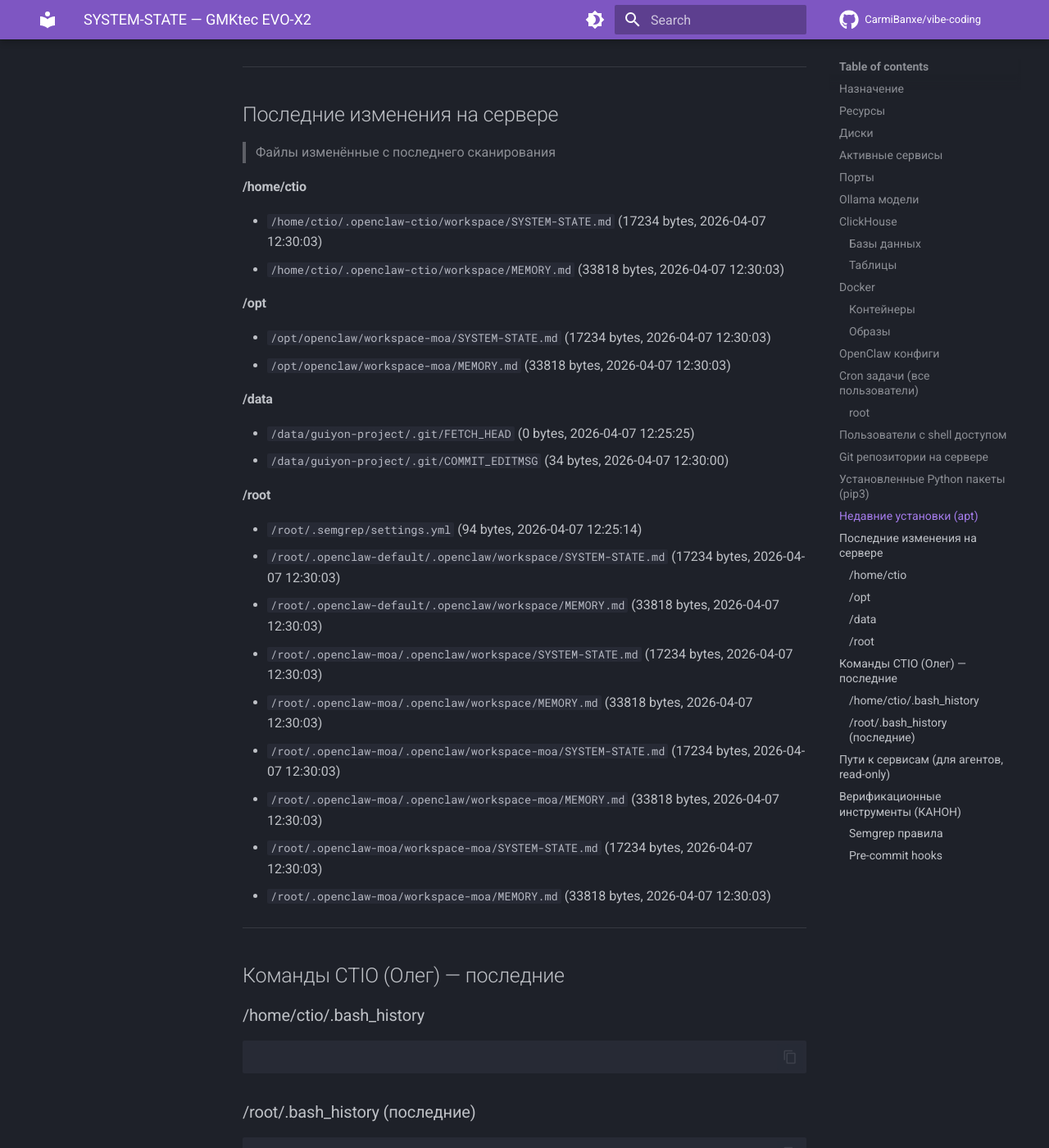
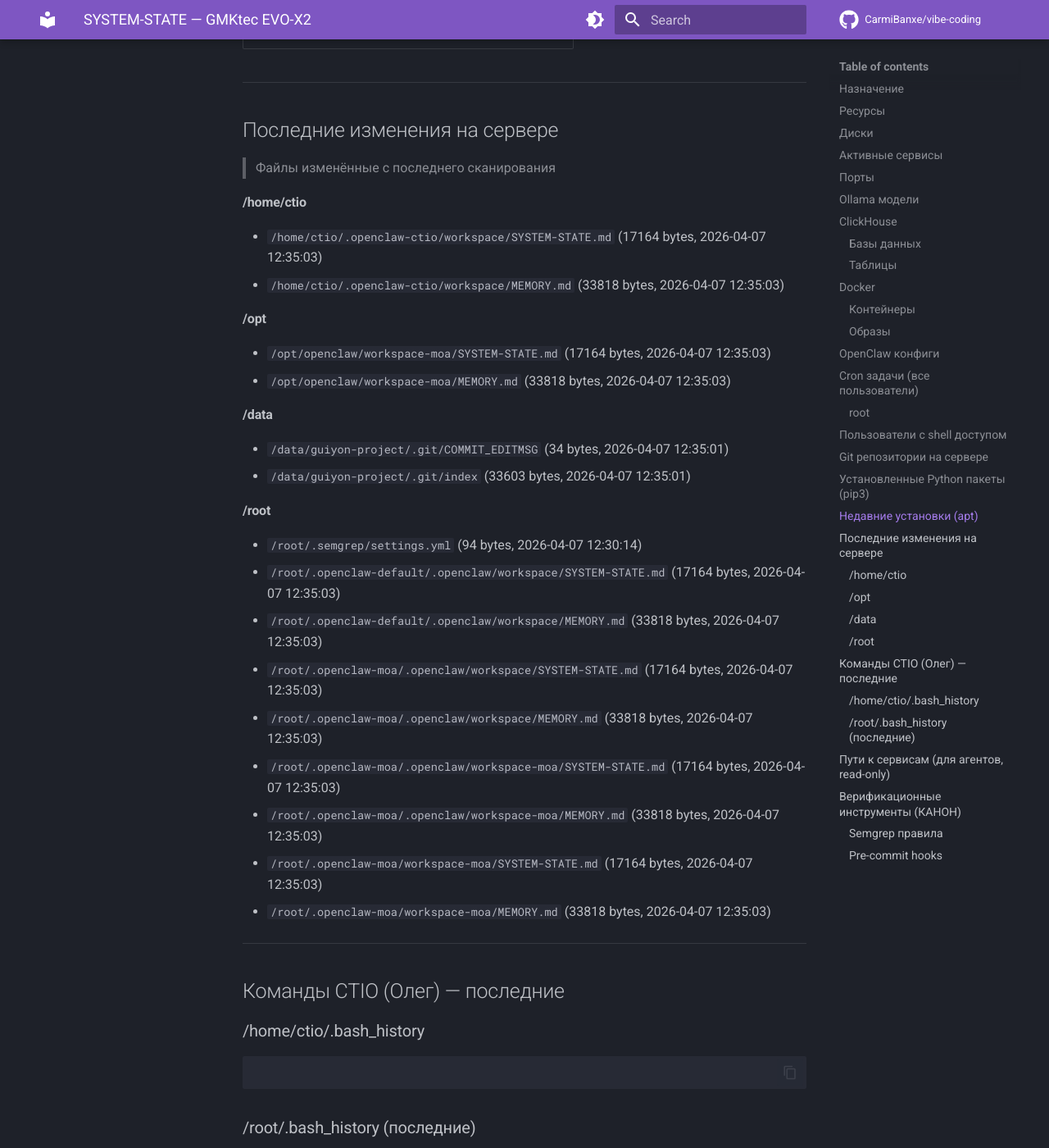
Before and after one commit to CarmiBanxe/vibe-coding, an MkDocs documentation site: the page built from docs/SYSTEM-STATE.md, in a window 1280 px wide and 1400 px high, scrolled down 14063 px. Shown: the whole window at 82% size. Built offline with MkDocs 1.6.1 and Material for MkDocs 9.7.7, drawn with Linux system fonts in a browser that asks for light colours; comment, search, counter and statistics services are not loaded; some of the changed text lies outside the part shown.

Commit message:
auto: SYSTEM-STATE v2 update (2026-04-07 12:35 CEST)

```diff
--- a/docs/SYSTEM-STATE.md
+++ b/docs/SYSTEM-STATE.md
@@ -1,6 +1,6 @@
 # SYSTEM-STATE — GMKtec EVO-X2
 > Автоматически обновляется каждые 5 минут
-> Последнее сканирование: 2026-04-07 12:30 CEST
+> Последнее сканирование: 2026-04-07 12:35 CEST
 > Источник: ctio-watcher.sh v2 (cron)
 
 ## Назначение
@@ -11,8 +11,8 @@
 ---
 
 ## Ресурсы
-- RAM: 12Gi / 30Gi (free: 553Mi)
-- Load: 2.25 2.30 2.41
+- RAM: 11Gi / 30Gi (free: 1.1Gi)
+- Load: 2.96 2.55 2.48
 - GPU VRAM used: 58.5 GB
 
 ## Диски
@@ -187,8 +188,8 @@
 | qwen3-banxe-v2:latest | 17.3 GB | 2026-04-03 |
 | qwen3-banxe:latest | 17.3 GB | 2026-04-02 |
 | qwen3:30b-a3b | 17.3 GB | 2026-04-02 |
+| huihui_ai/glm-4.7-flash-abliterated:latest | 17.5 GB | 2026-03-26 |
 | gurubot/gpt-oss-derestricted:20b | 14.7 GB | 2026-03-26 |
-| huihui_ai/glm-4.7-flash-abliterated:latest | 17.5 GB | 2026-03-26 |
 
 ## ClickHouse
 ### Базы данных
@@ -253,8 +254,8 @@
 | marble-src-marble-frontend:latest | 757MB |
 | marble-src-marble-backend:latest | 255MB |
 | andreysenov/firebase-tools:latest | 1.47GB |
+| <none>:<none> | 646MB |
 | jube.app:latest | 646MB |
-| <none>:<none> | 646MB |
 | mongo:8 | 950MB |
 | postgis/postgis:17-3.5 | 637MB |
 | postgres:17 | 453MB |
@@ -384,27 +385,27 @@
 
 
 #### /home/ctio
-- `/home/ctio/.openclaw-ctio/workspace/SYSTEM-STATE.md` (17234 bytes, 2026-04-07 12:30:03)
-- `/home/ctio/.openclaw-ctio/workspace/MEMORY.md` (33818 bytes, 2026-04-07 12:30:03)
+- `/home/ctio/.openclaw-ctio/workspace/SYSTEM-STATE.md` (17164 bytes, 2026-04-07 12:35:03)
+- `/home/ctio/.openclaw-ctio/workspace/MEMORY.md` (33818 bytes, 2026-04-07 12:35:03)
 
 #### /opt
-- `/opt/openclaw/workspace-moa/SYSTEM-STATE.md` (17234 bytes, 2026-04-07 12:30:03)
-- `/opt/openclaw/workspace-moa/MEMORY.md` (33818 bytes, 2026-04-07 12:30:03)
+- `/opt/openclaw/workspace-moa/SYSTEM-STATE.md` (17164 bytes, 2026-04-07 12:35:03)
+- `/opt/openclaw/workspace-moa/MEMORY.md` (33818 bytes, 2026-04-07 12:35:03)
 
 #### /data
-- `/data/guiyon-project/.git/FETCH_HEAD` (0 bytes, 2026-04-07 12:25:25)
-- `/data/guiyon-project/.git/COMMIT_EDITMSG` (34 bytes, 2026-04-07 12:30:00)
+- `/data/guiyon-project/.git/COMMIT_EDITMSG` (34 bytes, 2026-04-07 12:35:01)
+- `/data/guiyon-project/.git/index` (33603 bytes, 2026-04-07 12:35:01)
 
 #### /root
-- `/root/.semgrep/settings.yml` (94 bytes, 2026-04-07 12:25:14)
-- `/root/.openclaw-default/.openclaw/workspace/SYSTEM-STATE.md` (17234 bytes, 2026-04-07 12:30:03)
-- `/root/.openclaw-default/.openclaw/workspace/MEMORY.md` (33818 bytes, 2026-04-07 12:30:03)
-- `/root/.openclaw-moa/.openclaw/workspace/SYSTEM-STATE.md` (17234 bytes, 2026-04-07 12:30:03)
-- `/root/.openclaw-moa/.openclaw/workspace/MEMORY.md` (33818 bytes, 2026-04-07 12:30:03)
-- `/root/.openclaw-moa/.openclaw/workspace-moa/SYSTEM-STATE.md` (17234 bytes, 2026-04-07 12:30:03)
-- `/root/.openclaw-moa/.openclaw/workspace-moa/MEMORY.md` (33818 bytes, 2026-04-07 12:30:03)
-- `/root/.openclaw-moa/workspace-moa/SYSTEM-STATE.md` (17234 bytes, 2026-04-07 12:30:03)
-- `/root/.openclaw-moa/workspace-moa/MEMORY.md` (33818 bytes, 2026-04-07 12:30:03)
+- `/root/.semgrep/settings.yml` (94 bytes, 2026-04-07 12:30:14)
+- `/root/.openclaw-default/.openclaw/workspace/SYSTEM-STATE.md` (17164 bytes, 2026-04-07 12:35:03)
+- `/root/.openclaw-default/.openclaw/workspace/MEMORY.md` (33818 bytes, 2026-04-07 12:35:03)
+- `/root/.openclaw-moa/.openclaw/workspace/SYSTEM-STATE.md` (17164 bytes, 2026-04-07 12:35:03)
+- `/root/.openclaw-moa/.openclaw/workspace/MEMORY.md` (33818 bytes, 2026-04-07 12:35:03)
+- `/root/.openclaw-moa/.openclaw/workspace-moa/SYSTEM-STATE.md` (17164 bytes, 2026-04-07 12:35:03)
+- `/root/.openclaw-moa/.openclaw/workspace-moa/MEMORY.md` (33818 bytes, 2026-04-07 12:35:03)
+- `/root/.openclaw-moa/workspace-moa/SYSTEM-STATE.md` (17164 bytes, 2026-04-07 12:35:03)
+- `/root/.openclaw-moa/workspace-moa/MEMORY.md` (33818 bytes, 2026-04-07 12:35:03)
 
 ---
 
```
Also changed, not shown: other parts of docs/SYSTEM-STATE.md (+2 -1 lines).
